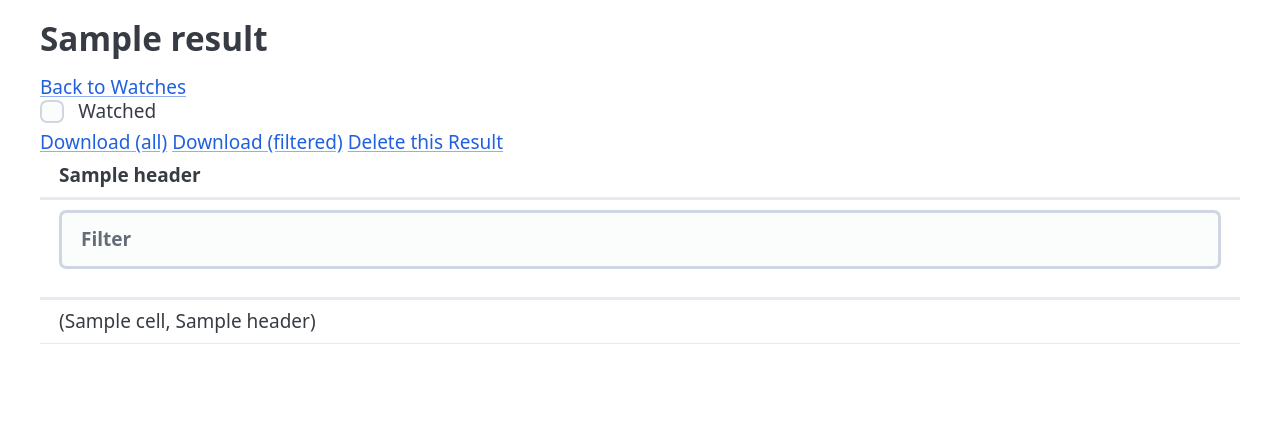
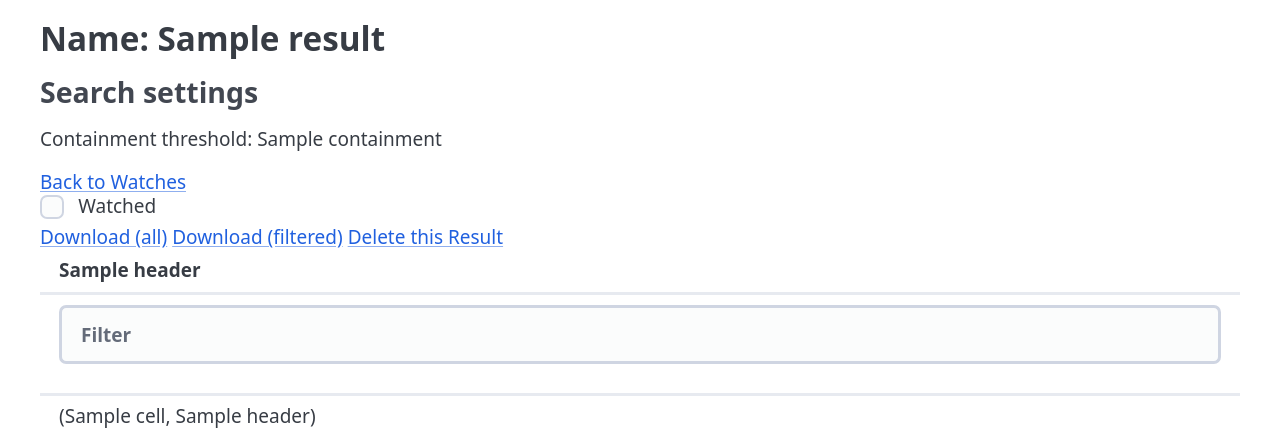
Before and after one commit to rki-mf1/mgwatch, a Django app: template mgw_api/templates/mgw_api/result_table.html in a window 1280 px wide. Shown: the part 138-576 px from the top of the page. Run offline with Django 5.2, Linux system fonts and the light colour scheme; the template is opened without the code that fills it: most values are stand-ins (such as "Sample title", 1, 10 or a date in 2020).

Commit message:
Show search settings at top of results table. Not showing k-mer and database yet, as they are fixed for now

```diff
--- a/mgw_api/functions.py
+++ b/mgw_api/functions.py
@@ -28,7 +28,6 @@ def get_metadata(headers, rows):
         "geo_loc_name_country_calc": 0,
         "lat_lon": 0,
         "organism": 0,
-        "containment_threshold": 1,
         "releasedate": 0,
         "librarysource": 0,
     }
@@ -112,7 +111,6 @@ def get_branchwater_table(result, max_rows=None):
     branchwater_columns_for_output = [
         "query_containment_ani",
         "containment",
-        "containment_threshold",
     ]
     # LOGGER.info(f"Reading branchwater results file: {result.file.path}")
     branchwater_results = pd.read_csv(
@@ -235,7 +233,6 @@ def reorder_result_columns_sra(df):
         "geo_loc_name_country_calc",
         "lat_lon",
         "organism",
-        "containment_threshold",
         "releasedate",
         "librarysource",
     ]
--- a/mgw_api/management/commands/create_search.py
+++ b/mgw_api/management/commands/create_search.py
@@ -132,7 +132,6 @@ class Command(BaseCommand):
                 continue
             df["k-mer"] = str(k)
             df["database"] = str(db)
-            df["containment_threshold"] = str(c)
             read_files.append(df)
         if len(read_files) == 0:
             # TODO: not sure what to do if there are no results
--- a/mgw_api/templates/mgw_api/result_table.html
+++ b/mgw_api/templates/mgw_api/result_table.html
@@ -2,7 +2,9 @@
 {% block content %}
     {% load custom_filters static %}
     <div class="result-navigation">
-        <h2>{{ result.name }}</h2>
+        <h2>Name: {{ result.name }}</h2>
+        <h3>Search settings</h3>
+        <p>Containment threshold: {{ result.containment }}</p>
         <a href="{% url 'mgw_api:list_result' %}">Back to Watches</a>
         <form id="watch-form"
               method="post"
```
